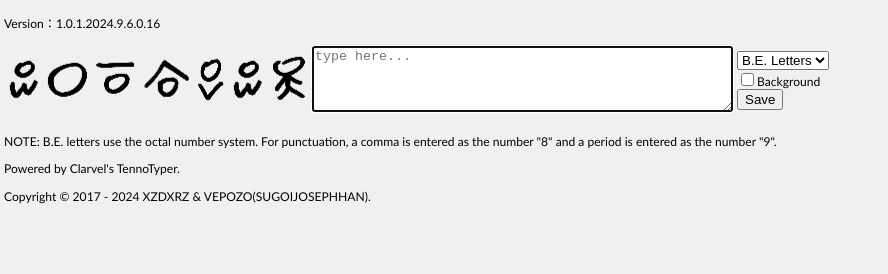
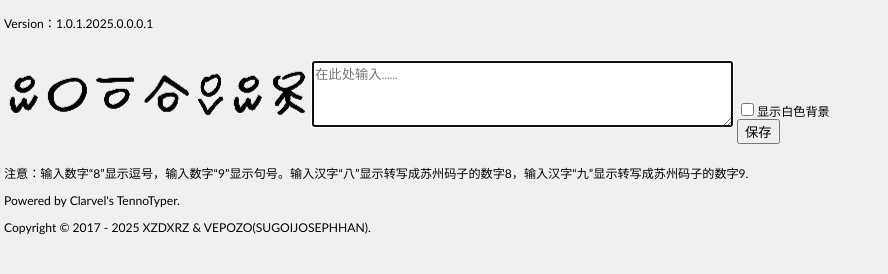
Before and after one commit to sugoijosephhan/extyper, a plain HTML site: page index.html in a window 1280 px wide. Shown: the whole page, without its empty margins (0-888 px from the left). Drawn offline with Linux system fonts and the light colour scheme.

Commit message:
2024/11/17/12:45 - Modified the contents.

```diff
--- a/index.html
+++ b/index.html
@@ -6,11 +6,11 @@
 		<meta name="keywords" content="warframe,tenno,corpus,grineer,language,translate,translator,english">
 		<meta name="author" content="Clarvel">
 		<LINK REL="SHORTCUT ICON" HREF="images/corpus/cg.png">
-		<title>ExTyper B.E. Letters Convertor</title>
+		<title>ExTyper 宝实字母转换器</title>
 	</head>
 
 	<body>
-		<p>Version：1.0.1.2024.9.6.0.16</p>
+		<p>Version：1.0.1.2025.0.0.0.1</p>
 		<table>
 			<tr>
 				<td>
@@ -19,14 +19,14 @@
 					</a>
 				</td>
 				<td>
-					<textarea id="text" placeholder="type here..." rows="4" cols="50" oninput="draw()" autofocus></textarea>
+					<textarea id="text" placeholder="在此处输入……" rows="4" cols="50" oninput="draw()" autofocus></textarea>
 				</td>
 				<td>
-					<select id="language" oninput="draw()">
-						<option value="corpus">B.E. Letters</option>
-					</select>
+					<p>&emsp;</p><!--<select id="language" oninput="draw()">
+						<option value="corpus">宝实字母</option>
+					</select>-->
 					<br>
-					<input type="checkbox" id="background" value="false" onclick="backG()">Background
+					<input type="checkbox" id="background" value="false" onclick="backG()">显示白色背景
 					<br>
 					<!--input type="checkbox" id="logo" value="1" onInput="draw()">Race Logo
 					<br-->
@@ -34,13 +34,13 @@
 					<br-->
 					<!--input type="checkbox" id="emphasis" value="1" onInput="draw()">Race Logo
 					<br-->
-					<button type="button" id="save" onClick="saveImg()">Save</button>
+					<button type="button" id="save" onClick="saveImg()">保存</button>
 				</td>
 				<td>
 					<span id="tOverride"><p>&emsp;</p><!--<input type="checkbox" value="false" onclick="phonetic()">Override</span>-->
 					<span id="cBold"><p>&emsp;</p><!--<input type="checkbox" value="false" onclick="bold()">Blod</span>-->
 					<br>
-					<button type="button" id="cheat" onClick="cheatsheet()">CheatSheet</button>
+					<button type="button" id="cheat" onClick="cheatsheet()">字母表</button>
 				</td>
 			</tr>
 		</table>
@@ -59,9 +59,9 @@
 
 </script>
 
-<p>NOTE: B.E. letters use the octal number system. For punctuation, a comma is entered as the number "8" and a period is entered as the number "9".</p>
+<p>注意：输入数字“8”显示逗号，输入数字“9”显示句号。输入汉字“八”显示转写成苏州码子的数字8，输入汉字“九”显示转写成苏州码子的数字9.</p>
 <p>Powered by Clarvel's TennoTyper.</p>
-<p>Copyright © 2017 - 2024 XZDXRZ & VEPOZO(SUGOIJOSEPHHAN).</p>
+<p>Copyright © 2017 - 2025 XZDXRZ & VEPOZO(SUGOIJOSEPHHAN).</p>
 
 	</body>
 </html>
```
Also changed, not shown: images/corpus/c0.png (added), images/corpus/c1.png (added), images/corpus/c2.png (added), images/corpus/c3.png (added), images/corpus/c4.png (added), images/corpus/c5.png (added), images/corpus/c6.png (added), images/corpus/c7.png (added), images/corpus/c九.png (added), images/corpus/c八.png (added), images/corpusbet2.png (added), 1 other file.
